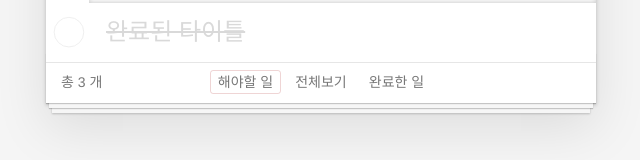
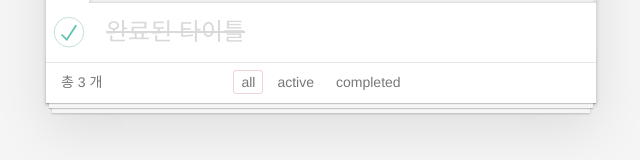
Before and after one commit to dks301/todolist-react, a React (Create React App) app: page / in a window 1280 px wide. Shown: the part 331-491 px from the top of the page, without its empty margins (319-959 px from the left). Built offline with nearby package versions, Linux system fonts and the light colour scheme.

Commit message:
refactor: 추가 피드백 반영

```diff
--- a/src/App.js
+++ b/src/App.js
@@ -77,7 +77,7 @@ function App() {
       />
       <TodoFooter
         count={filteringTodos().length}
-        filter={filter}
+        selectedFilter={filter}
         onFilterSelect={onFilterSelect}
       />
     </section>
--- /dev/null
+++ b/src/components/TodoFilter.js
@@ -0,0 +1,18 @@
+import React from "react";
+import { CONDITION } from "../utils/constants";
+
+const TodoFilter = ({ type, onFilterSelect, selected }) => {
+  return (
+    <li>
+      <a
+        className={selected === type ? type + CONDITION.SELECTED : type}
+        href={"#/" + type}
+        onClick={() => onFilterSelect(type)}
+      >
+        {type}
+      </a>
+    </li>
+  );
+};
+
+export default TodoFilter;
--- a/src/components/TodoFilters/FilterActive.js
+++ /dev/null
@@ -1,22 +0,0 @@
-import React from "react";
-import { FILTER_TYPE } from "../../utils/constants";
-
-const FilterActive = ({ filter, onFilterSelect }) => {
-  return (
-    <li>
-      <a
-        className={
-          filter === FILTER_TYPE.ACTIVE
-            ? FILTER_TYPE.ACTIVE_SELECTED
-            : FILTER_TYPE.ACTIVE
-        }
-        href="#/active"
-        onClick={() => onFilterSelect(FILTER_TYPE.ACTIVE)}
-      >
-        전체보기
-      </a>
-    </li>
-  );
-};
-
-export default FilterActive;
--- a/src/components/TodoFilters/FilterAll.js
+++ /dev/null
@@ -1,22 +0,0 @@
-import React from "react";
-import { FILTER_TYPE } from "../../utils/constants";
-
-const FilterAll = ({ filter, onFilterSelect }) => {
-  return (
-    <li>
-      <a
-        className={
-          filter === FILTER_TYPE.ALL
-            ? FILTER_TYPE.ALL_SELECTED
-            : FILTER_TYPE.ALL
-        }
-        href="#/"
-        onClick={() => onFilterSelect(FILTER_TYPE.ALL)}
-      >
-        해야할 일
-      </a>
-    </li>
-  );
-};
-
-export default FilterAll;
--- a/src/components/TodoFilters/FilterCompleted.js
+++ /dev/null
@@ -1,22 +0,0 @@
-import React from "react";
-import { FILTER_TYPE } from "../../utils/constants";
-
-const FilterCompleted = ({ filter, onFilterSelect }) => {
-  return (
-    <li>
-      <a
-        className={
-          filter === FILTER_TYPE.COMPLETED
-            ? FILTER_TYPE.COMPLETED_SELECTED
-            : FILTER_TYPE.COMPLETED
-        }
-        href="#/completed"
-        onClick={() => onFilterSelect(FILTER_TYPE.COMPLETED)}
-      >
-        완료한 일
-      </a>
-    </li>
-  );
-};
-
-export default FilterCompleted;
--- a/src/components/TodoFooter.js
+++ b/src/components/TodoFooter.js
@@ -1,17 +1,28 @@
 import React from "react";
 import TodoCount from "./TodoCount";
-import FilterAll from "./TodoFilters/FilterAll";
-import FilterActive from "./TodoFilters/FilterActive";
-import FilterCompleted from "./TodoFilters/FilterCompleted";
+import TodoFilter from "./TodoFilter";
+import { FILTER_TYPE } from "../utils/constants";
 
-const TodoFooter = ({ count, filter, onFilterSelect }) => {
+const TodoFooter = ({ count, selectedFilter, onFilterSelect }) => {
   return (
     <div className="count-container">
       <TodoCount count={count} />
       <ul className="filters">
-        <FilterAll filter={filter} onFilterSelect={onFilterSelect} />
-        <FilterActive filter={filter} onFilterSelect={onFilterSelect} />
-        <FilterCompleted filter={filter} onFilterSelect={onFilterSelect} />
+        <TodoFilter
+          type={FILTER_TYPE.ALL}
+          onFilterSelect={onFilterSelect}
+          selected={selectedFilter}
+        />
+        <TodoFilter
+          type={FILTER_TYPE.ACTIVE}
+          onFilterSelect={onFilterSelect}
+          selected={selectedFilter}
+        />
+        <TodoFilter
+          type={FILTER_TYPE.COMPLETED}
+          onFilterSelect={onFilterSelect}
+          selected={selectedFilter}
+        />
       </ul>
     </div>
   );
--- a/src/components/TodoItem.js
+++ b/src/components/TodoItem.js
@@ -37,7 +37,8 @@ const TodoItem = ({ item, onCheckClick, onDelete, onDbClick, onEdit }) => {
         <input
           className="toggle"
           type="checkbox"
-          onClick={() => onCheckClick(item.id)}
+          onChange={() => onCheckClick(item.id)}
+          checked={item.done}
         />
         <label className="label" onDoubleClick={() => onDbClick(item.id)}>
           {item.title}
--- a/src/utils/constants.js
+++ b/src/utils/constants.js
@@ -7,13 +7,11 @@ export const CONDITION = {
   NONE: "",
   EDITING: "editing",
   COMPLETED: "completed",
+  SELECTED: " selected",
 };
 
 export const FILTER_TYPE = {
   ALL: "all",
   ACTIVE: "active",
   COMPLETED: "completed",
-  ALL_SELECTED: "all selected",
-  ACTIVE_SELECTED: "active selected",
-  COMPLETED_SELECTED: "completed selected",
 };
```
